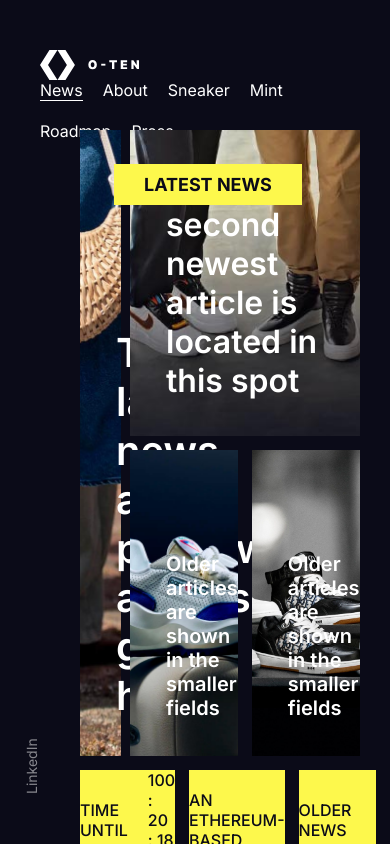
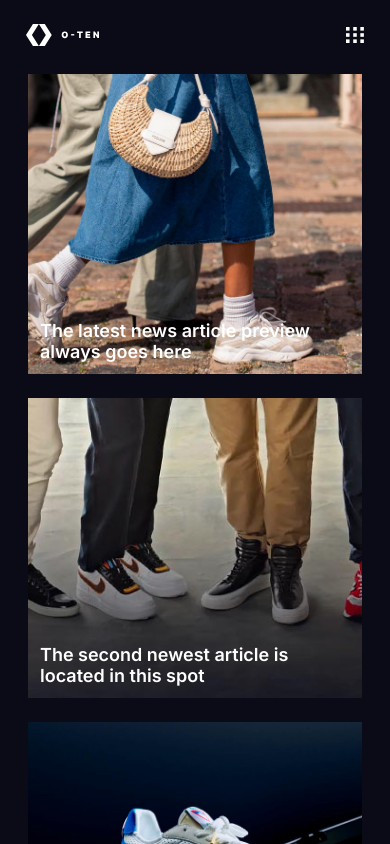
Before and after one commit to phoenix1004-dev/o-ten, a React (Create React App) app: page / in a window 390 px wide. Shown: the top 844 px of the page. Built offline with nearby package versions, Linux system fonts and the light colour scheme.

Commit message:
responsive for nav, main-layout and news page

```diff
--- /dev/null
+++ b/src/components/Clickable.tsx
@@ -0,0 +1,7 @@
+import { styled } from "styled-components";
+
+const Clickable = styled.div`
+  cursor: pointer;
+`;
+
+export default Clickable;
--- a/src/components/Footer.tsx
+++ b/src/components/Footer.tsx
@@ -1,5 +1,7 @@
 import { styled } from "styled-components";
 import { FlexBox } from "./basic/Box";
+import { SOCIAL_LINKS } from "../constants";
+import useStore from "hooks/useStore";
 
 const Root = styled.div`
   position: fixed;
@@ -20,10 +22,14 @@ const Link = styled.a`
 `;
 
 const Footer = () => {
+  const { store } = useStore();
+
+  if (store.isMobile) return null;
+
   return (
     <Root>
       <FlexBox alignItems="center" gap="50px">
-        {LINKS.map((link) => {
+        {SOCIAL_LINKS.map((link) => {
           return (
             <Link href={link.url} key={link.url} target="_blank">
               {link.label}
@@ -36,22 +42,3 @@ const Footer = () => {
 };
 
 export default Footer;
-
-const LINKS = [
-  {
-    label: "Twitter",
-    url: "https://twitter.com/",
-  },
-  {
-    label: "Facebook",
-    url: "https://www.facebook.com/",
-  },
-  {
-    label: "Instagram",
-    url: "https://www.instagram.com/",
-  },
-  {
-    label: "LinkedIn",
-    url: "https://www.linkedin.com/",
-  },
-];
--- /dev/null
+++ b/src/components/FullscreenNav.tsx
@@ -0,0 +1,154 @@
+import styled, { useTheme } from "styled-components";
+import { FlexBox } from "./basic/Box";
+import { Link as RouterLink, useLocation } from "react-router-dom";
+import { FOOTER_LINKS, MENU_ITEMS, SOCIAL_LINKS } from "../constants";
+import { CloseIcon } from "./icons";
+import Clickable from "./Clickable";
+import oxImg from "assets/images/logo/black/o-ten-icon.svg";
+import useStore from "hooks/useStore";
+import { device } from "utils/device";
+
+const Root = styled.div`
+  background-color: ${(props) => props.theme.colors.secondaryBg};
+  padding: 50px;
+  position: fixed;
+  top: 0;
+  left: 0;
+  width: 100vw;
+  height: 100vh;
+  z-index: 9999;
+
+  display: flex;
+  flex-direction: column;
+  justify-content: space-between;
+
+  @media ${device.mobile} {
+    padding: 34px;
+  }
+`;
+
+const Link = styled(RouterLink)`
+  font-size: 14px;
+  position: relative;
+  text-decoration: none;
+  display: inline-block;
+  color: ${(props) => props.theme.colors.bg};
+
+  &:hover {
+    color: ${(props) => props.theme.colors.cyan};
+  }
+
+  &.active {
+    color: ${(props) => props.theme.colors.cyan};
+  }
+
+  &.main {
+    font-size: 24px;
+    font-weight: 800;
+  }
+`;
+
+const ExternalLink = styled.a`
+  font-size: 14px;
+
+  position: relative;
+  text-decoration: none;
+  display: inline-block;
+  color: ${(props) => props.theme.colors.bg};
+
+  &:hover {
+    color: ${(props) => props.theme.colors.cyan};
+  }
+
+  &.active {
+    color: ${(props) => props.theme.colors.cyan};
+  }
+`;
+
+const LogoBg = styled.img`
+  position: absolute;
+  left: 50%;
+  top: 50%;
+  opacity: 5%;
+  transform: translate(-50%, -50%);
+  width: 30%;
+
+  @media ${device.mobile} {
+    width: 80%;
+    transform: translate(-35%, -50%);
+  }
+`;
+
+const MenuContainer = styled.div`
+  display: flex;
+  gap: 50px;
+  align-items: center;
+  justify-content: center;
+
+  @media ${device.mobile} {
+    flex-direction: column;
+    align-items: flex-start;
+    gap: 20px;
+  }
+`;
+
+type Props = {
+  onClose?: () => void;
+};
+
+const FullscreenNav: React.FC<Props> = ({ onClose }) => {
+  const location = useLocation();
+  const theme = useTheme();
+  const { store } = useStore();
+
+  return (
+    <Root>
+      <LogoBg src={oxImg} alt="logo" />
+      <FlexBox justifyContent="space-between" alignItems="center">
+        <div></div>
+        <Clickable onClick={onClose}>
+          <CloseIcon width={16} height={16} fill={theme.colors.bg} />
+        </Clickable>
+      </FlexBox>
+      <MenuContainer>
+        {MENU_ITEMS.map((link) => {
+          return (
+            <Link
+              key={link.url}
+              to={link.url}
+              className={
+                link.url === location.pathname ? "active main" : "main"
+              }
+            >
+              {link.label}
+            </Link>
+          );
+        })}
+      </MenuContainer>
+      <FlexBox justifyContent="space-between" alignItems="center">
+        {!store.isMobile && (
+          <FlexBox alignItems="center" gap="20px">
+            {SOCIAL_LINKS.map((link) => {
+              return (
+                <ExternalLink href={link.url} key={link.url} target="_blank">
+                  {link.label}
+                </ExternalLink>
+              );
+            })}
+          </FlexBox>
+        )}
+        <FlexBox alignItems="center" gap="20px">
+          {FOOTER_LINKS.map((link) => {
+            return (
+              <Link to={link.url} key={link.url}>
+                {link.label}
+              </Link>
+            );
+          })}
+        </FlexBox>
+      </FlexBox>
+    </Root>
+  );
+};
+
+export default FullscreenNav;
--- a/src/components/Nav.tsx
+++ b/src/components/Nav.tsx
@@ -3,6 +3,11 @@ import { FlexBox } from "./basic/Box";
 import logoImg from "assets/images/logo/white/o-ten o.svg";
 import menuImg from "assets/images/menu-2.svg";
 import { useLocation } from "react-router-dom";
+import { MENU_ITEMS } from "../constants";
+import { useCallback, useState } from "react";
+import FullscreenNav from "./FullscreenNav";
+import useStore from "hooks/useStore";
+import { device } from "utils/device";
 
 const Root = styled.div`
   padding: 50px 40px;
@@ -10,10 +15,20 @@ const Root = styled.div`
   top: 0;
   left: 0;
   width: 100%;
+  z-index: 9999;
+  background-color: ${(props) => props.theme.colors.bg};
+
+  @media ${device.tablet} {
+    padding: 24px 26px;
+  }
 `;
 
 const Logo = styled.img`
   height: 30px;
+
+  @media ${device.tablet} {
+    height: 22px;
+  }
   &:hover {
     cursor: pointer;
   }
@@ -64,13 +79,21 @@ const Link = styled.a`
 
 const Nav = () => {
   const location = useLocation();
+  const [showFull, setShowFull] = useState<boolean>(false);
+  const { store } = useStore();
+
+  const handleMenu = useCallback(() => {
+    setShowFull(true);
+  }, []);
+
   return (
     <Root>
       <FlexBox justifyContent="space-between" alignItems="center">
         <Logo src={logoImg} alt="logo" />
         <FlexBox alignItems="center">
+          {!store.isMobile && (
             <FlexBox alignItems="center" gap="20px">
-            {LINKS.map((link) => {
+              {MENU_ITEMS.map((link) => {
                 return (
                   <Link
                     key={link.url}
@@ -82,38 +105,18 @@ const Nav = () => {
                 );
               })}
             </FlexBox>
-          <MenuIcon src={menuImg} alt="menu" style={{ marginLeft: "100px" }} />
+          )}
+          <MenuIcon
+            src={menuImg}
+            alt="menu"
+            style={{ marginLeft: "100px" }}
+            onClick={handleMenu}
+          />
         </FlexBox>
       </FlexBox>
+      {showFull && <FullscreenNav onClose={() => setShowFull(false)} />}
     </Root>
   );
 };
 
 export default Nav;
-
-const LINKS = [
-  {
-    label: "News",
-    url: "/",
-  },
-  {
-    label: "About",
-    url: "/about",
-  },
-  {
-    label: "Sneaker",
-    url: "/sneaker",
-  },
-  {
-    label: "Mint",
-    url: "/mint",
-  },
-  {
-    label: "Roadmap",
-    url: "/roadmap",
-  },
-  {
-    label: "Press",
-    url: "/press",
-  },
-];
--- /dev/null
+++ b/src/components/icons/CloseIcon.tsx
@@ -0,0 +1,15 @@
+export const CloseIcon = ({
+  fill = "currentColor",
+  width = 14,
+  height = 14,
+}) => {
+  return (
+    <svg
+      viewBox="0 0 14 14"
+      xmlns="http://www.w3.org/2000/svg"
+      {...{ fill, width, height }}
+    >
+      <path d="M6.99974 5.58599L11.9497 0.635986L13.3637 2.04999L8.41374 6.99999L13.3637 11.95L11.9497 13.364L6.99974 8.41399L2.04974 13.364L0.635742 11.95L5.58574 6.99999L0.635742 2.04999L2.04974 0.635986L6.99974 5.58599Z" />
+    </svg>
+  );
+};
--- /dev/null
+++ b/src/components/icons/index.ts
@@ -0,0 +1 @@
+export * from "./CloseIcon";
--- a/src/components/theme.ts
+++ b/src/components/theme.ts
@@ -5,6 +5,7 @@ export const theme = {
     bg: "#0b0b18",
     secondaryBg: "#fdf84c",
     white: "#fff",
+    cyan: "#25fcff",
   },
 };
 export default theme;
--- /dev/null
+++ b/src/constants/index.ts
@@ -0,0 +1,60 @@
+export const MENU_ITEMS = [
+  {
+    label: "News",
+    url: "/",
+  },
+  {
+    label: "About",
+    url: "/about",
+  },
+  {
+    label: "Sneaker",
+    url: "/sneaker",
+  },
+  {
+    label: "Mint",
+    url: "/mint",
+  },
+  {
+    label: "Roadmap",
+    url: "/roadmap",
+  },
+  {
+    label: "Press",
+    url: "/press",
+  },
+];
+
+export const SOCIAL_LINKS = [
+  {
+    label: "Twitter",
+    url: "https://twitter.com/",
+  },
+  {
+    label: "Facebook",
+    url: "https://www.facebook.com/",
+  },
+  {
+    label: "Instagram",
+    url: "https://www.instagram.com/",
+  },
+  {
+    label: "LinkedIn",
+    url: "https://www.linkedin.com/",
+  },
+];
+
+export const FOOTER_LINKS = [
+  {
+    label: "FAQ",
+    url: "/faq",
+  },
+  {
+    label: "Terms",
+    url: "/terms",
+  },
+  {
+    label: "Contact",
+    url: "/contact",
+  },
+];
--- a/src/pages/NewsPage.jsx
+++ b/src/pages/NewsPage.jsx
@@ -5,11 +5,16 @@ import img2 from "assets/images/placeholder-group.jpg";
 import img3 from "assets/images/placeholder-shoe-casasport.jpg";
 import img4 from "assets/images/placeholder-shoes-dior.jpg";
 import YellowPane from "components/YellowPane";
+import { device } from "utils/device";
 
 const Root = styled.div`
   padding: 130px 80px;
   display: flex;
   flex-direction: column;
+
+  @media ${device.tablet} {
+    padding: 74px 28px;
+  }
 `;
 
 const Gallery = styled.div`
@@ -18,6 +23,12 @@ const Gallery = styled.div`
   grid-template-rows: repeat(2, 1fr);
   grid-template-columns: repeat(4, 1fr);
   flex-grow: 1;
+
+  @media ${device.tablet} {
+    display: flex;
+    flex-direction: column;
+    gap: 24px;
+  }
 
   .gallery-1 {
     grid-area: 1 / 1 / span 2 / span 2;
@@ -58,6 +69,31 @@ const Gallery = styled.div`
     display: flex;
     align-items: flex-end;
     padding: 36px 15% 36px 36px;
+    position: relative;
+
+    @media ${device.tablet} {
+      padding: 12px;
+      font-size: 18px;
+      height: 300px;
+    }
+
+    &:after {
+      content: "";
+      width: 100%;
+      height: 100%;
+      position: absolute;
+      left: 0;
+      top: 0;
+      background-color: ${(props) => props.theme.colors.secondaryBg};
+      opacity: 20%;
+      transform: scaleX(0);
+      transform-origin: 100% 50%;
+    }
+    &:hover:after {
+      transform: scaleX(1);
+      transform-origin: 0 50%;
+      transition: transform 175ms ease-in-out;
+    }
   }
 `;
 
@@ -67,11 +103,18 @@ const GridRow = styled.div`
   grid-template-columns: repeat(3, 1fr);
   margin-top: 14px;
   min-height: 90px;
+
+  @media ${device.tablet} {
+    display: flex;
+    flex-direction: column;
+    gap: 14px;
+  }
 `;
 
 const StyledYellowPane = styled(YellowPane)`
   text-transform: uppercase;
   font-weight: 500;
+  padding: 12px;
 `;
 
 const NewsBadge = styled(YellowPane)`
--- a/src/utils/device.ts
+++ b/src/utils/device.ts
@@ -2,7 +2,7 @@ export const SIZE = {
   mobileS: 320,
   mobileM: 375,
   mobile: 800,
-  tablet: 1080,
+  tablet: 1023,
 };
 
 export const device = {
```
Also changed, not shown: src/assets/images/logo/black/o-ten-icon.svg (renamed from src/assets/images/logo/black/o-ten icon.svg). Lines whose indentation alone changed are shown as unchanged.
